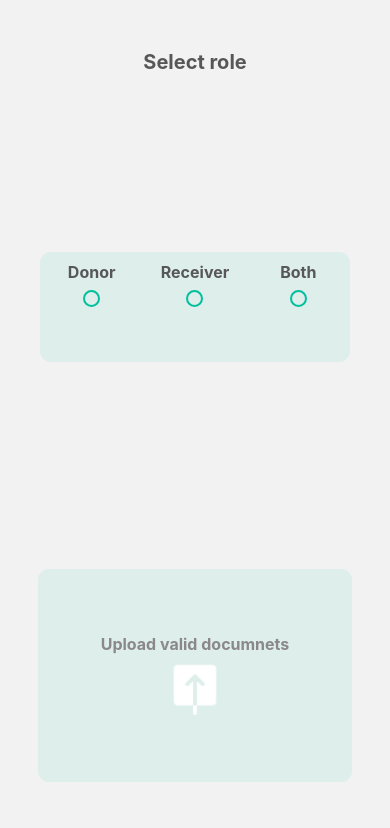
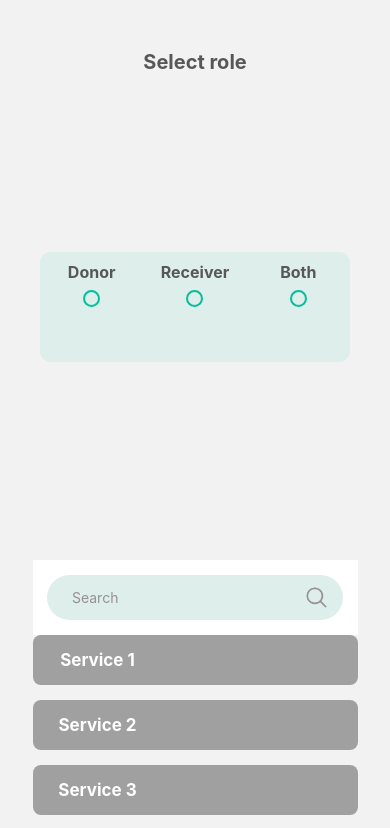
Before and after one commit to ajayckumar501/Btech_mini_project, a React Native app in the folder mini_react_part/: screen /SignupScreen2 in a window 390 px wide. Shown: the top 828 px of the page. Built offline with nearby package versions, Linux system fonts and the light colour scheme.

Commit message:
commented the upload documents part in Signupscreen2.js file

```diff
--- a/mini_react_part/screens/SignupScreen2.js
+++ b/mini_react_part/screens/SignupScreen2.js
@@ -7,20 +7,20 @@ const SignupScreen2 = () => {
     return (
 
         <View style={styles.maincontainer}>
-            <View>
+            {/* <View> */}
                 <ScrollView contentContainerStyle={styles.scrollViewContent} showsVerticalScrollIndicator={false}>
 
                     <Text style={{ fontSize: 20, fontWeight: 'bold', marginBottom: 15, color: "#575757" }}>Select role</Text>
                     <ServiceSelectbox style={{ marginRight: 15 }} />
 
 
-                    <View style={styles.uploadview}>
+                    {/* <View style={styles.uploadview}>
                         <Text style={{ fontSize: 16, fontWeight: "700", color: "#8A8888" }}>Upload valid documnets</Text>
                         <Pressable>
                             <Image source={require("../assets/Upload.png")} style={styles.image} />
                         </Pressable>
 
-                    </View>
+                    </View> */}
 
 
                     <SelectServicelist />
@@ -29,7 +29,7 @@ const SignupScreen2 = () => {
                         <Text style={styles.tbuttontext}>next</Text>
                     </Pressable>
                 </ScrollView>
-            </View>
+            {/* </View> */}
 
 
             <View>
@@ -61,6 +61,7 @@ const styles = StyleSheet.create({
         justifyContent: "center",
         alignItems: "center",
         marginTop: 50,
+        // flex:1,
 
     },
 
```
